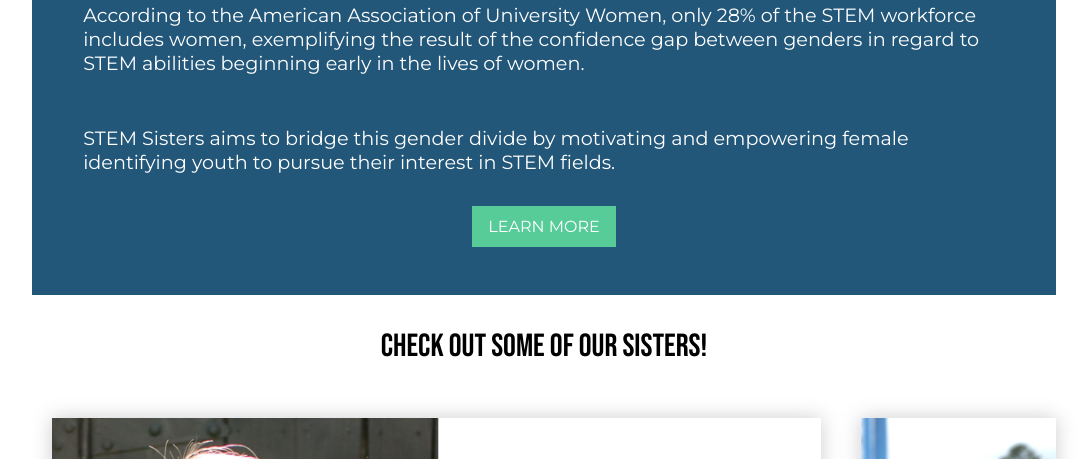
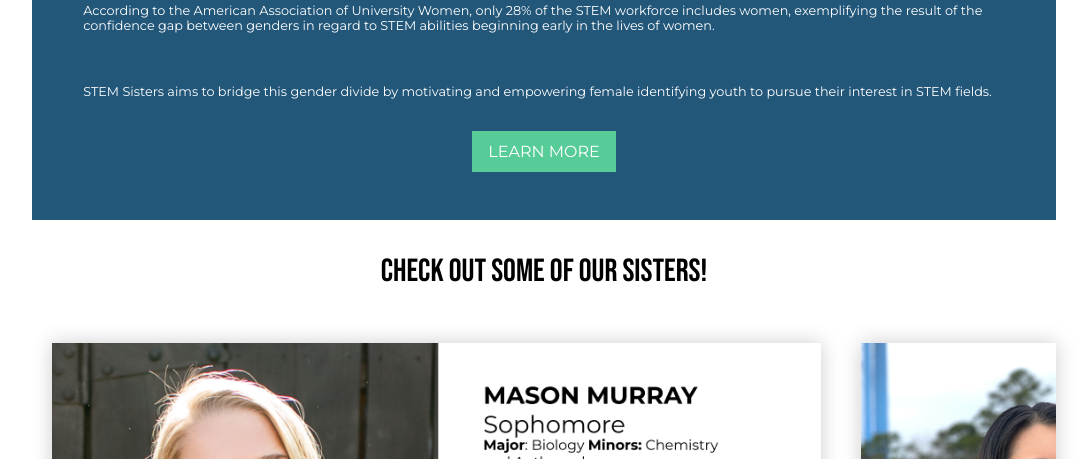
Before and after one commit to halliegbell/github.io, a plain HTML site: page index.html in a window 1280 px wide. Shown: the part 641-1100 px from the top of the page, without its empty margins (96-1183 px from the left). Drawn offline with Linux system fonts and the light colour scheme.

Commit message:
Update styles.css

```diff
--- a/css/styles.css
+++ b/css/styles.css
@@ -780,6 +780,15 @@
 
     }
 
+    .missionarea p {
+      font-family: 'Montserrat', sans serif;
+      text-align: left;
+      font-size: .8rem;
+      margin-bottom: 2rem;
+      padding-left: .2rem;
+      padding-right: .2rem;
+  }
+
     footer {
         width: 80vw;
 
```
